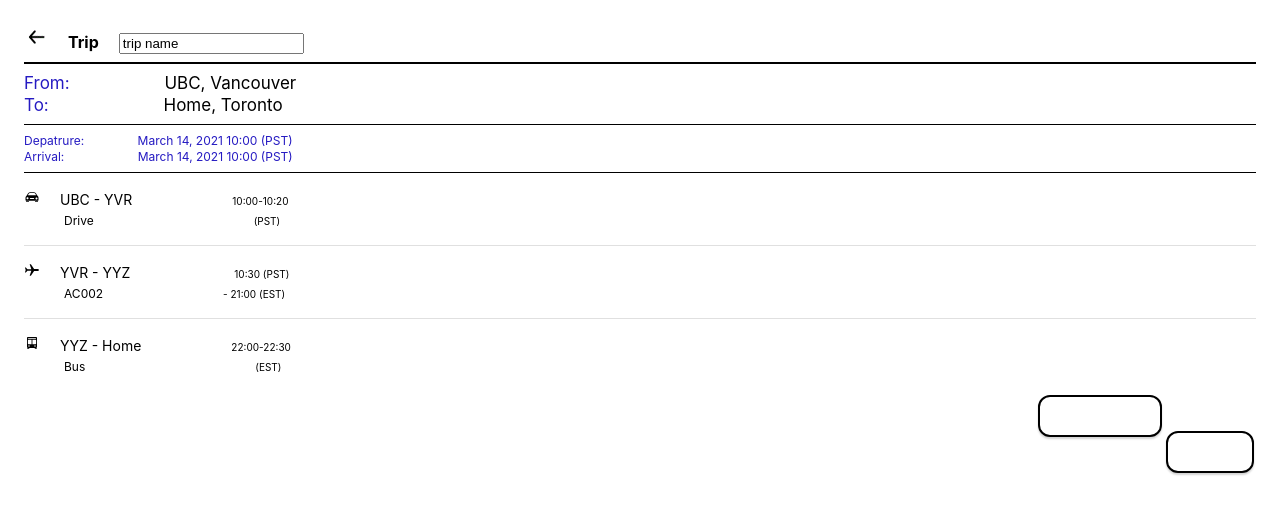
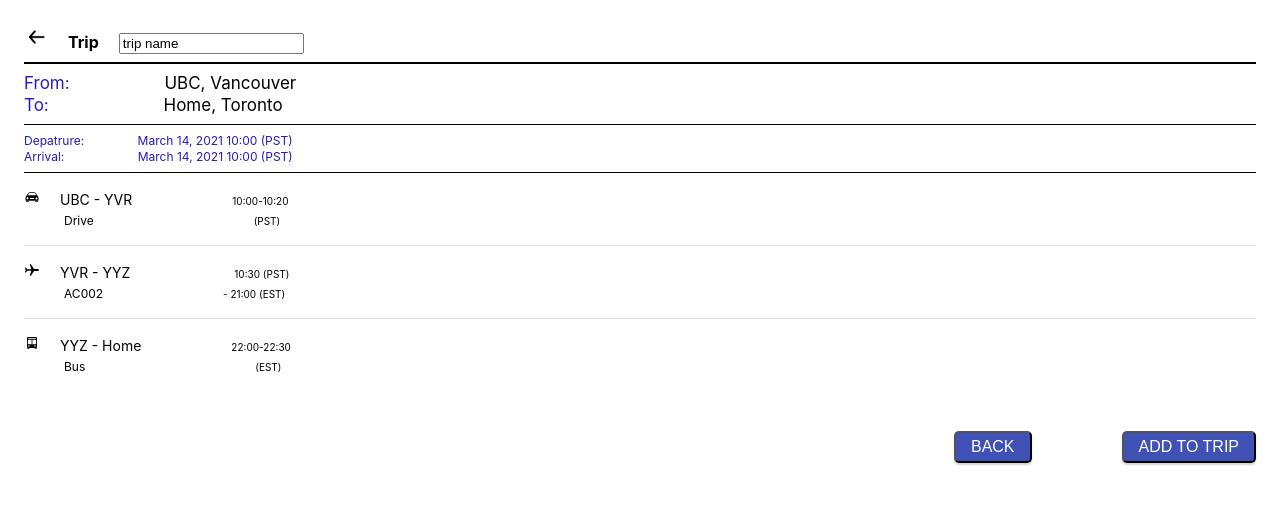
Before and after one commit to maryabik/RegularTraveller, a React (Create React App) app: page /view-trip in a window 1280 px wide. Shown: the top 514 px of the page. Built offline with nearby package versions, Linux system fonts and the light colour scheme.

Commit message:
fix s4 buttons

```diff
--- a/src/screens/ViewTrip/index.css
+++ b/src/screens/ViewTrip/index.css
@@ -26,3 +26,20 @@ hr.thin {
   background-color: rgb(224, 224, 224);
   width: auto;
 }
+
+button{
+  background-color: #3f51b5;
+  float: right;
+  color: white;
+  padding: 5px 15px;
+  border-radius: 5px;
+  outline: 0;
+  text-transform: uppercase;
+  margin: 10px 0px;
+  cursor: pointer;
+  box-shadow: 0px 2px 2px lightgray;
+  transition: ease background-color 250ms;
+}
+button:hover{
+  background-color: #283593;
+}
--- a/src/screens/ViewTrip/index.js
+++ b/src/screens/ViewTrip/index.js
@@ -84,17 +84,13 @@ function View_trip() {
         </p>
       </div>
 
+      <div className="bottombar">
+      <button style= {{ marginLeft: '90px', marginTop: '40px',textAlign: 'center', fontSize: '16px'}}
+        onClick={handleBack}>Add to trip</button>
 
-      <button class="button button1" style= {{marginTop: '40px', backgroundColor: 'white', border : '2px solid black',
-       padding: '10px 20px', borderRadius: '12px', transitionDuration: '0.4s', textAlign: 'center', fontSize: '16px'}}
-       onClick={handleBack}>
-        Back
-      </button>
-      <button class="button button2" style= {{ marginLeft: '75px', backgroundColor: 'white', border : '2px solid black',
-       padding: '10px 10px', borderRadius: '12px', transitionDuration: '0.4s', textAlign: 'center', fontSize: '16px'}}
-       onClick={handleBack}>
-        Add to trip
-      </button>
+        <button  style= {{ marginLeft: '0px', marginTop: '40px',textAlign: 'center', fontSize: '16px'}}
+        onClick={handleBack}>Back</button>
+      </div>
 
 
     </div>
```
